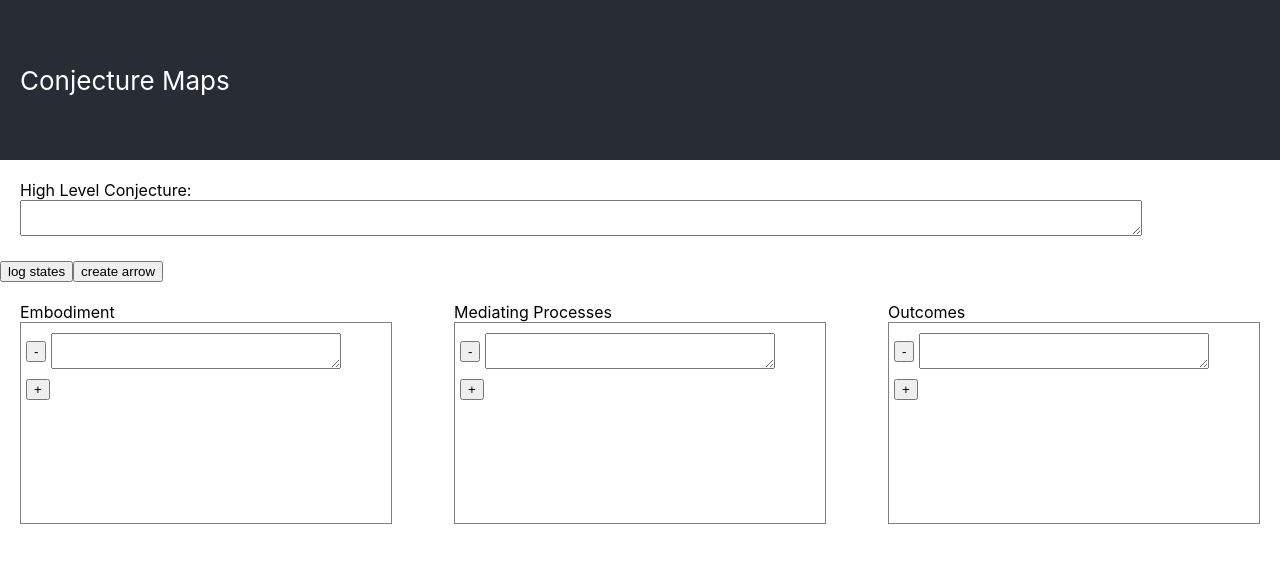
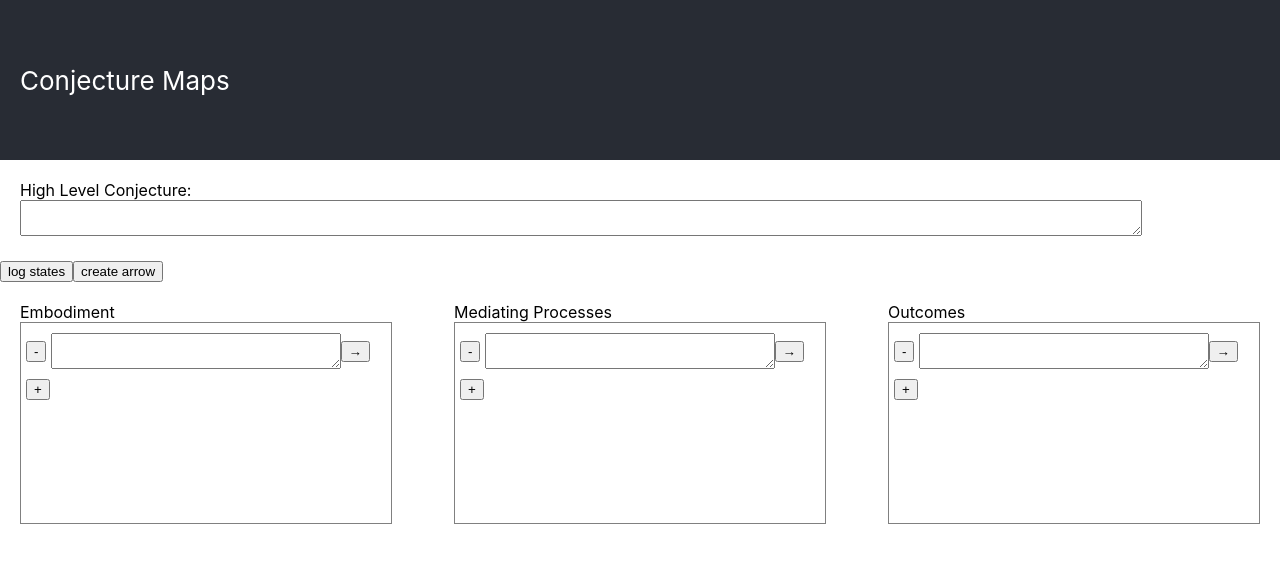
Before and after one commit to 2lambda123/conjecture-map, a React (Create React App) app: page / in a window 1280 px wide. Shown: the top 562 px of the page. Built offline with nearby package versions, Linux system fonts and the light colour scheme.

Commit message:
can add arrows by clicking on corresponding arrows buttons

```diff
--- a/src/Column.js
+++ b/src/Column.js
@@ -6,7 +6,7 @@ function Column({title,
                 updateText,
                 removeStatement,
                 addStatement,
-                handleStatementClick}) {
+                handleArrowButtonClick}) {
 
     return (
         <div className="column">
@@ -26,7 +26,7 @@ function Column({title,
                                         text={e[1]["text"]}
                                         updateText={updateText}
                                         removeStatement={removeStatement}
-                                        handleStatementClick={handleStatementClick}
+                                        handleArrowButtonClick={handleArrowButtonClick}
                                     />
                             )
                         })
--- a/src/ConjectureMap.js
+++ b/src/ConjectureMap.js
@@ -1,4 +1,4 @@
-import React, {useState, useRef} from "react"
+import React, {useState} from "react"
 import Xarrow from "react-xarrows";
 import './App.css'
 import HighLevelConjecture from './HighLevelConjecture'
@@ -14,7 +14,7 @@ function ConjectureMap() {
     const [outcomesStatements, updateOutcomesStatements] = useState({3: {text: "", DOMid: 'statement-3'}})
     const [nextItemId, updateNextItemId] = useState(4)
     const [arrowsList, updateArrowsList] = useState([])
-
+    const [newArrowStart, updateNewArrowStart] = useState(null)
 
     const addStatement = (statements, updateStatements) => {
         return () => {
@@ -27,8 +27,12 @@ function ConjectureMap() {
 
     const removeStatement = (statements, updateStatements) => {
         return (itemToDelete) => {
+            const DOMid = statements[itemToDelete]['DOMid']
             const { [itemToDelete]: deleted, ...objectWithoutDeletedItem } = statements;
             updateStatements(objectWithoutDeletedItem)
+            const newArrowsList = arrowsList.filter(e => !e.includes(DOMid))
+            updateArrowsList(newArrowsList)
+
         }
     }
 
@@ -46,21 +50,30 @@ function ConjectureMap() {
         console.log(embodimentStatements)
     }
 
-    const handleStatementClick = () => {
-        console.log("click")
+    const handleArrowButtonClick = (event) => {
+        const target = event.target
+        const statementId = target.parentElement.id
+
+        if (newArrowStart === null) {
+            updateNewArrowStart(statementId)
+        } else if (newArrowStart !== statementId) {
+            createArrow(newArrowStart, statementId)
+            updateNewArrowStart(null)
+        }
     }
 
 
     // const [newArrowEnds, updateNewArrowEnds] = useState([1, 2])
-    const createArrow = () => {
+    const createArrow = (id1, id2) => {
         // I have a problem in this silly method of figuring out which list of
         // statements the number I have input is in. That won't be an issue
         // when I'm clicking them. So, let's just test it with that
         // hard coded and then I'll figure out the clicky way
-        const newArrow = ['statement-1',
-                           'statement-2']
-        const newArrowsList = arrowsList.concat([newArrow])
-        updateArrowsList(newArrowsList)
+        const arrowExists = arrowsList.some(e => e[0]===id1 && e[1]===id2)
+        if (!arrowExists)  {
+            const newArrowsList = arrowsList.concat([[id1, id2]])
+            updateArrowsList(newArrowsList)
+        }
     }
 
     return (
@@ -76,7 +89,7 @@ function ConjectureMap() {
                     updateText={updateText(embodimentStatements, updateEmbodimentStatements)}
                     addStatement={addStatement(embodimentStatements, updateEmbodimentStatements)}
                     removeStatement={removeStatement(embodimentStatements, updateEmbodimentStatements)}
-                    handleStatementClick={handleStatementClick}
+                    handleArrowButtonClick={handleArrowButtonClick}
                 />
 
 
@@ -86,6 +99,7 @@ function ConjectureMap() {
                     updateText={updateText(medProcessesStatements, updateMedProcessesStatements)}
                     addStatement={addStatement(medProcessesStatements, updateMedProcessesStatements)}
                     removeStatement={removeStatement(medProcessesStatements, updateMedProcessesStatements)}
+                    handleArrowButtonClick={handleArrowButtonClick}
                 />
 
                 <Column
@@ -94,6 +108,7 @@ function ConjectureMap() {
                     updateText={updateText(outcomesStatements, updateOutcomesStatements)}
                     addStatement={addStatement(outcomesStatements, updateOutcomesStatements)}
                     removeStatement={removeStatement(outcomesStatements, updateOutcomesStatements)}
+                    handleArrowButtonClick={handleArrowButtonClick}
                 />
             </div>
 
--- a/src/StatementContainer.js
+++ b/src/StatementContainer.js
@@ -5,19 +5,17 @@ const StatementContainer = ({id,
                              text,
                              updateText,
                              removeStatement,
-                             handleStatementClick
+                             handleArrowButtonClick
                             }) => {
 
     return (
         <div
             className="statement-container"
             id={DOMid}
-            // ref={ref}
-            onClick={handleStatementClick}
         >
             <button
                 className="remove-btn"
-                onClickCapture={()=>removeStatement(id)}
+                onClick={()=>removeStatement(id)}
             >
                 -
             </button>
@@ -26,6 +24,12 @@ const StatementContainer = ({id,
                 value={text}
                 onChange={event => updateText(id, event)}
             />
+            <button
+                className="arrow-button"
+                onClick={handleArrowButtonClick}
+            >
+                →
+            </button>
         </div>
     )
 
```
